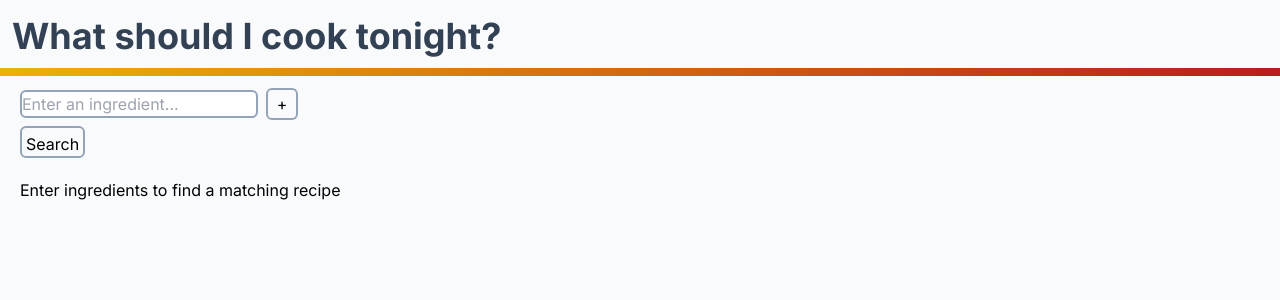
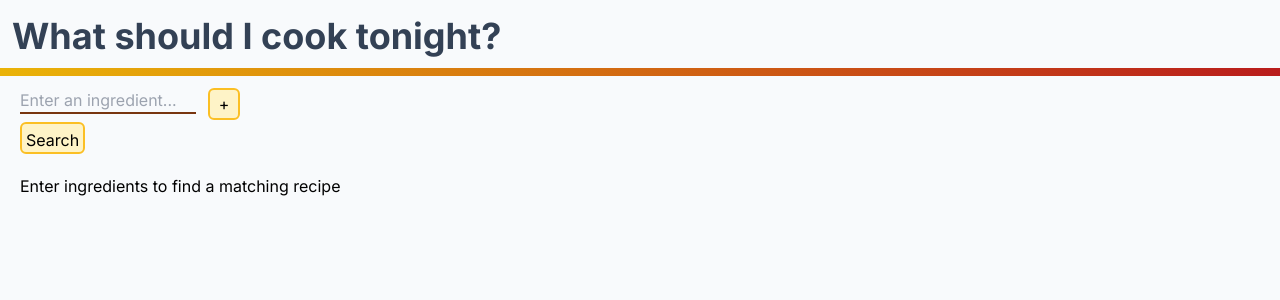
Before and after one commit to skkra0/meals, a Next.js app: page / in a window 1280 px wide. Shown: the top 300 px of the page. Built offline with nearby package versions, Linux system fonts and the light colour scheme.

Commit message:
multi ingredient search

```diff
--- a/app/page.tsx
+++ b/app/page.tsx
@@ -9,16 +9,17 @@ const getIntersection = function(arrays: string[][]): string[] {
 
 
 export default function App() {
-    const [ingredient, setIngredient] = useState("");
-    // const [inputsCt, setInputsCt] = useState(1);
+    const [ingredients, setIngredients] = useState<string[]>([]);
+    //const [ingredient, setIngredient] = useState("");
+     const [inputs, setInputs] = useState(1);
 
-    // const getOnChangeHandler = function(key: number) {
-    //     return (e: any) => {
-    //         let i = [...ingredients];
-    //         i[key] = e.target.value;
-    //         setIngredients(i);
-    //     }
-    // }
+    const getOnChangeHandler = function(key: number) {
+        return (e: any) => {
+            let i = [...ingredients];
+            i[key] = e.target.value;
+            setIngredients(i);
+        }
+    }
 
     const [meal, setMeal] = useState<Meal>({
         name: "",
@@ -31,7 +32,7 @@ export default function App() {
     let renderMeals: JSX.Element = <p>Enter ingredients to find a matching recipe</p>;
     if (meal.name) {
         renderMeals = <>
-            <h2 className="text-3xl font-bold mb-3">{meal.name + " " + meal.id}</h2>
+            <h2 className="text-3xl font-bold mb-3">{meal.name}</h2>
             <div className="mb-3 flex gap-8">
                 <img className="w-72 h-72 inline-block align-top flex-shrink-0 rounded-md"
                 src={meal.img} alt={meal.name} />
@@ -39,7 +40,7 @@ export default function App() {
                 <h4 className="text-l font-bold">Ingredients:</h4>
                 <ul className="list-disc">
                     {
-                        meal.ingredients.map((ing, index) => <li key={index}>{ing}</li>)
+                        meal.ingredients.map((ing, index) => <li key={`step.${index}`}>{ing}</li>)
                     }
                 </ul>
                 </div>
@@ -48,7 +49,7 @@ export default function App() {
                 {
                     meal.steps.split("\n").map((step, index) => <p
                     className="m-2"
-                    key={index}>{step}</p>)
+                    key={`instructions.${index}`}>{step}</p>)
                 }
                 </div>
             </div>
@@ -58,9 +59,11 @@ export default function App() {
 
     const submitHandler = async (e: FormEvent) => {
         e.preventDefault();
-        let filterURL = baseURL + "filter.php?i=";
-        let ing = ingredient.replaceAll(' ', '_')
-        const getIds = async () => {
+        let formattedIngredients = ingredients.map(
+          (ing, i) => ing.replaceAll(' ', '_')
+        ).filter(ing => ing !== '');
+
+        const getIds = async (ing: string) => {
             return fetch(baseURL + `filter.php?i=${ing}`)
                 .then(response => response.json())
                 .then(data => {
@@ -72,7 +75,10 @@ export default function App() {
                 });
         }
 
-        const mealIds = await getIds();
+        const mealIds = await Promise.all(
+          formattedIngredients.map(ing => getIds(ing))
+        ).then(idSets => idSets.length > 0 ? getIntersection(idSets) : []);
+
         if (mealIds.length === 0) {
             setMeal(
                 {
@@ -87,6 +93,7 @@ export default function App() {
         } else {
             console.log(mealIds);
         }
+
         const id = mealIds[Math.floor(Math.random() * mealIds.length)];
         fetch(baseURL + `lookup.php?i=${id}`)
             .then(response => response.json())
@@ -108,8 +115,6 @@ export default function App() {
                 }
                 setMeal(meal);
             });
-
-
     }
     return (
         <>
@@ -120,21 +125,26 @@ export default function App() {
             <div className="main bg-slate-50 text-black pt-3 pl-5 pr-5 mb-0 min-h-screen">
             <form onSubmit={submitHandler}
                   className="inline-block">
-                <div>
-
-                    <input type="text"
-                           value={ingredient}
-                           onChange={(e) => setIngredient(e.target.value)}
-                           placeholder="Enter an ingredient..."
-                           className="border-slate-400 border-2 rounded-md mb-2"/>
+                <div className="flex flex-wrap gap-2">
+                    {Array.from({length: inputs}, (_, i) => (
+                        <>
+                          <input
+                            key={`input.${i}`}
+                            type="text"
+                            value={ingredients[i]}
+                            onChange={getOnChangeHandler(i)}
+                            placeholder="Enter an ingredient..."
+                            className="focus:outline-none focus:border-blue-500 focus:bg-cyan-50 border-amber-900 border-b-2 bg-inherit mb-2 max-w-44"/>
+                        </>
+                    ))}
                     <button
                         type="button"
-                        //onClick={addInput}
-                        className="border-slate-400 border-2 w-8 h-8 ml-2 rounded-md"
+                        onClick={() => {setInputs(inputs + 1)}}
+                        className="active:bg-slate-500 bg-amber-100 border-amber-400 border-2 w-8 h-8 ml-1 rounded-md"
                     >+</button>
                 </div>
                 <button type="submit"
-                        className="border-slate-400 border-2 h-8 rounded-md p-1">Search</button>
+                        className="active:bg-slate-500 bg-amber-100 border-amber-400 border-2 h-8 rounded-md p-1">Search</button>
             </form>
             <div className="mt-5">{renderMeals}</div>
             </div>
```
